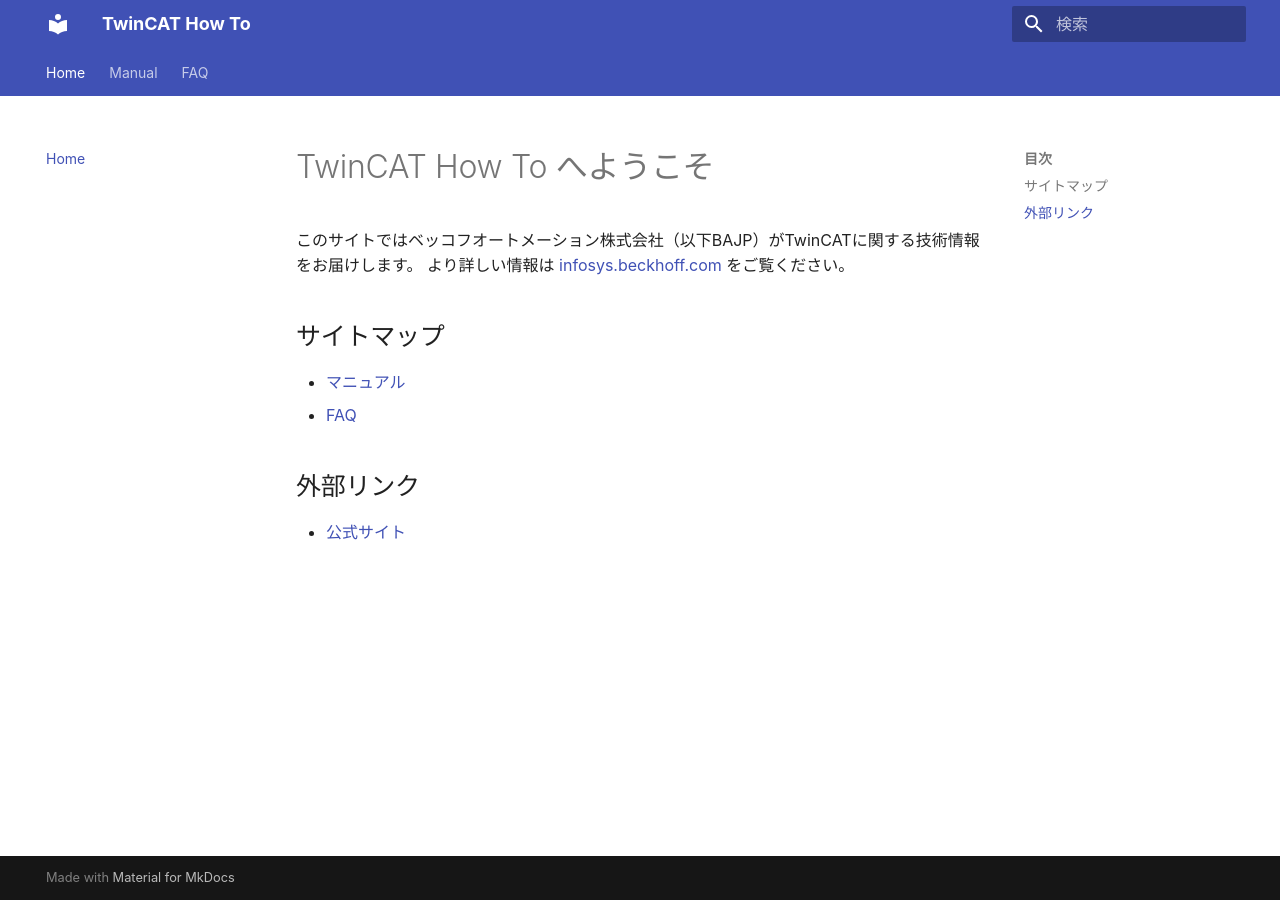
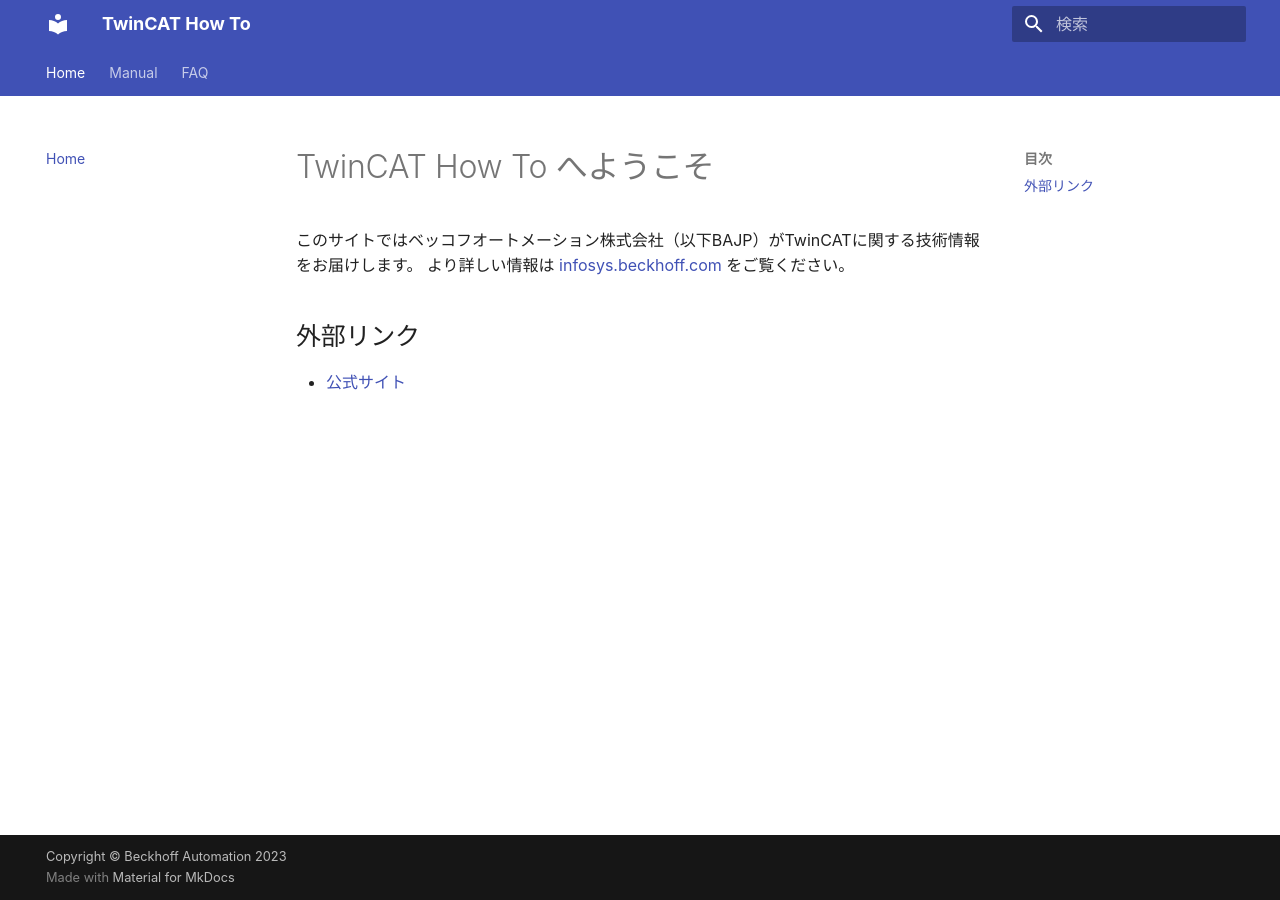
Before and after one commit to Beckhoff-JP/twincat_howto, an MkDocs documentation site: the page built from docs/index.md, in a window 1280 px wide. Built offline with MkDocs 1.6.1 and Material for MkDocs 9.7.7, drawn with Linux system fonts in a browser that asks for light colours; some web fonts are replaced.

Commit message:
Setting changed

```diff
--- a/docs/index.md
+++ b/docs/index.md
@@ -2,11 +2,6 @@
 
 このサイトではベッコフオートメーション株式会社（以下BAJP）がTwinCATに関する技術情報をお届けします。 より詳しい情報は [infosys.beckhoff.com](https://infosys.beckhoff.com/) をご覧ください。
 
-## サイトマップ
-
-* [マニュアル](./manual/index.md)
-* [FAQ](./faq/index.md)
-
 ## 外部リンク
 
 * [公式サイト](https://www.beckhoff.com/)
--- a/mkdocs.yml
+++ b/mkdocs.yml
@@ -1,61 +1,24 @@
 site_name: TwinCAT How To
 site_url: ""
-use_directory_urls: false
+# Copyright
+copyright: 'Copyright © Beckhoff Automation 2023'
+use_directory_urls: true
 icon: material/emoticon-happy
 plugins:
   - external-markdown
-  - page-to-pdf:
-      disable: false
-      displayHeaderFooter: true
-      headerTemplate: '<style> title, pageNumber, totalPages { font-size:20px; margin-left:50px;}</style><span class="title"></span>'
-      footerTemplate: '<h1>Page <span class="pageNumber"></span> of <span class="totalPages"></span></h1>'
-      format: A4
-    #margin:
-    #  top: "70px"
-    #  bottom: "100px"
-    #  right: "30px"
-    #  left: "30px"
   - search:
       language: 'jp'
-  #with-pdf:
-  #  author: Beckhoff Automation K.K.
-  #  copyright: Beckhoff Automation K.K.
-    #
-  #  cover: true
-  #  cover_title: TwinCAT HowTo
-  #  cover_subtitle: Technical documents for Beckhoff Automation products.
-    #custom_template_path: TEMPLATES PATH
-  #  heading_shift: true
-  #  toc_level: 2
-  #  ordered_chapter_level: 2
-    #excludes_children:
-    #    - 'release-notes/:upgrading'
-    #    - 'release-notes/:changelog'
-    #
-    #exclude_pages:
-    #    - 'bugs/'
-    #    - 'appendix/contribute/'
-    #convert_iframe:
-    #    - src: IFRAME SRC
-    #      img: POSTER IMAGE URL
-    #      text: ALTERNATE TEXT
-    #    - src: ...
-    #two_columns_level: 3
-    #
-    #render_js: true
-    #headless_chrome_path: headless-chromium
-    #
-    #output_path: any-place/document.pdf
-    #enabled_if_env: ENABLE_PDF_EXPORT
-    #
-    #debug_html: true
-    #show_anchors: true
-    #verbose: true
+
 
 markdown_extensions:
   - admonition
   - pymdownx.superfences
   - def_list
+  #- pymdownx.emoji:
+  #  emoji_index: !!python/name:materialx.emoji.twemoji
+  #  emoji_generator: !!python/name:materialx.emoji.to_svg
+  # ボタン表示
+  - attr_list
 
 theme:
   name: 'material'
@@ -64,12 +27,26 @@
     code: 'Source Code Pro'
     text: 'M PLUS 2'
   features:
-    - navigation.prune
-    - navigation.tabs
+    navigation.prune: true
+    navigation.tabs: true
+    navigation.top: true
+  pallete:
+    - scheme: default
+      toggle:
+          icon: material/toggle-switch-off-outline
+          name: ダークモードに切り替えます。
+    - scheme: slate
+      primary: red
+      accent: red
+      toggle:
+          icon: material/toggle-switch
+          name: ライトモードに切り替えます。
 
 nav:
   - Home: index.md
   - Manual:
+    #- "開発": ''
+    #- "運用": ''
     - "保守":
       - "ライセンスドングルのセットアップ": contents/dongle/index.md
       - "レイテンシ調査": contents/latency/index.md
```
